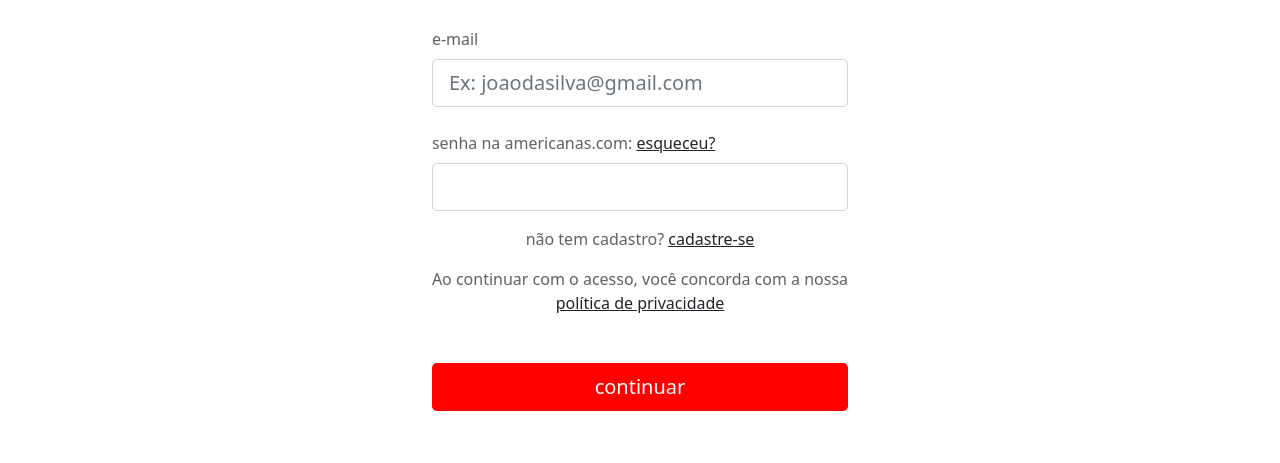
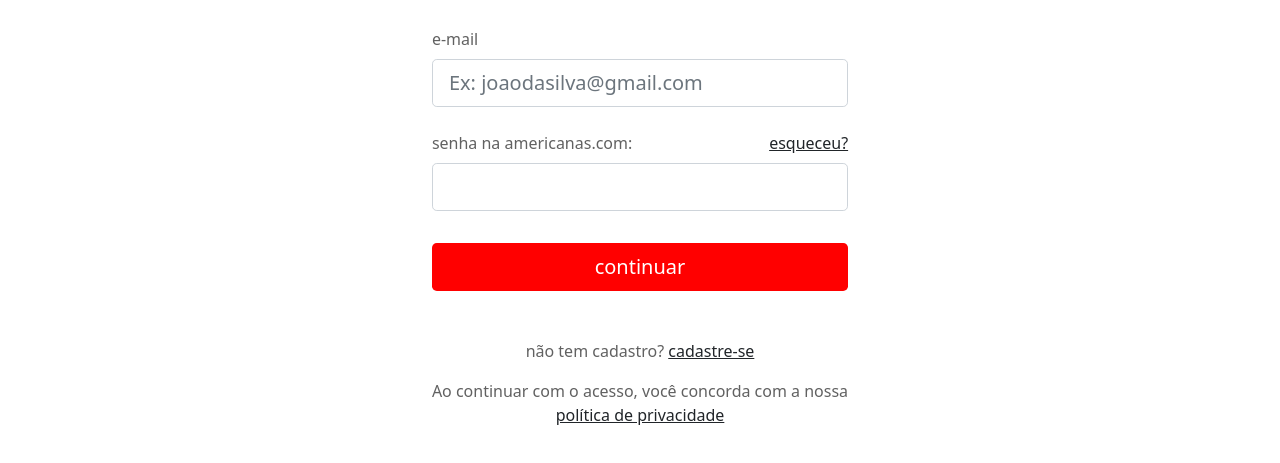
Before and after one commit to mendes114/americanaslogin, a plain HTML site: page index.html in a window 1280 px wide. Shown: the part 231-694 px from the top of the page. Drawn offline with nearby package versions, Linux system fonts and the light colour scheme.

Commit message:
5o commit

```diff
--- a/index.html
+++ b/index.html
@@ -39,13 +39,16 @@
 
                 <!-- Password input -->
                 <div class="mb-3">
-                    <label class=" form-label" for="form3Example4">senha na americanas.com:</label> <a class="justify-content-end text-body">esqueceu?</a>
+                  <span class="d-flex justify-content-between "><label class=" form-label" for="form3Example4">senha na americanas.com:</label><a class="text-body">esqueceu?</a></span>
                   <input type="password" id="form3Example4" class="form-control form-control-lg"
                     placeholder="" />
 
                 </div>
+                <div class="text-center text-lg-start mt-4 pt-2">
+                  <button type="button" class="btn btn-red btn-lg col-12">continuar</button>
+                </div>
 
-                <div class="d-flex justify-content-center">
+                <div class="d-flex pt-5 justify-content-center">
 
 
 
@@ -64,9 +67,7 @@
                   </div>
 
 
-                <div class="text-center text-lg-start mt-4 pt-2">
-                  <button type="button" class="btn btn-red light btn-lg col-12">continuar</button>
-                </div>
+
 
 
 </body>
```
